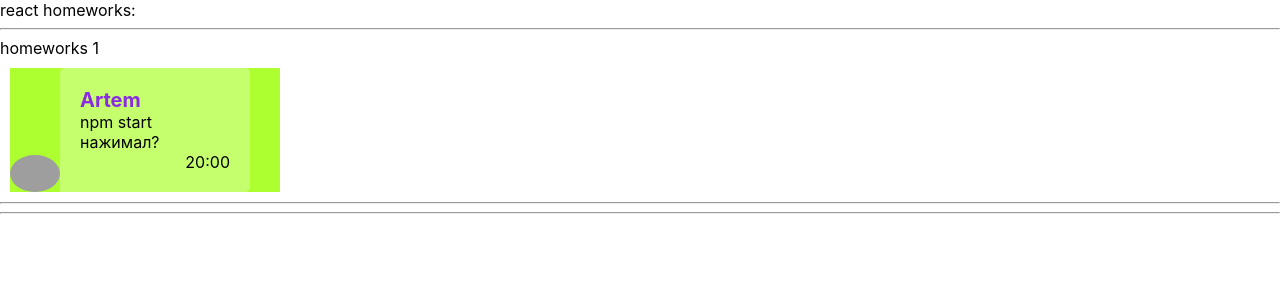
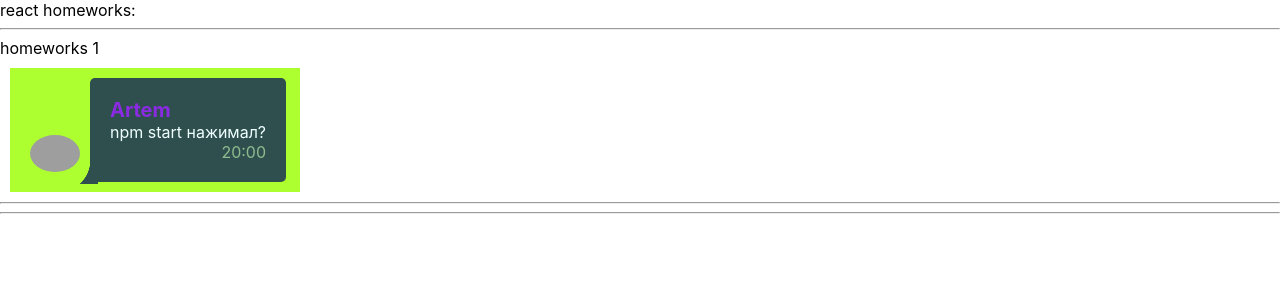
Before and after one commit to Pronat/homeworks-by-ignat, a React (Create React App) app: page / in a window 1280 px wide. Shown: the top 300 px of the page. Built offline with nearby package versions, Linux system fonts and the light colour scheme; grey boxes are pictures that could not be loaded.

Commit message:
task-1.3

```diff
--- a/src/p2-homeworks/h1/Message.module.css
+++ b/src/p2-homeworks/h1/Message.module.css
@@ -4,6 +4,8 @@
     margin: 10px;
     background-color: greenyellow;
     max-width: 270px;
+    padding: 10px
+
 }
 
 .avatar {
@@ -12,26 +14,29 @@
     border-radius: 50%;
     display: block;
     object-fit: cover;
+    left: 10px;
+    padding: 10px
 }
 
 
 .content {
     padding:20px;
     border-radius: 5px 5px 5px 0;
-    background-color: rgba(255,255,255,0.3)
+    background-color: darkslategray;
 }
 
-.angle {
-    position:absolute;
-    width: 15px;
-    hight: 15px;
-    background: radial-gradient(circle at 0 0, rgba(0,0,0,0) 15px, rgba(255,255,255,0.3) 0);
-}
+/*.angle {*/
+/*    position:absolute;*/
+/*    width: 15px;*/
+/*    hight: 15px;*/
+/*    background: radial-gradient(circle at 0 0, rgba(0,0,0,0) 15px, rgba(255,255,255,0.3) 0);*/
+/*}*/
 
 .text {
     min-width: 150px;
-    max-width: 100px;
+    max-width: 300px;
     word-wrap:break-word;
+    color: azure;
 }
 
 .name {
@@ -44,15 +49,17 @@
     position: relative;
     display: flex;
     justify-content: flex-end;
+    color:darkseagreen;
 }
 
-/*.time:after {*/
-/*    content: "";*/
-/*    position: absolute;*/
-/*    bottom: 0;*/
-/*    right: 100%;*/
-/*    display: block;*/
-/*    width: 40px;*/
-/*    height: 24px;*/
-/*    background: radial-gradient(64px at top left, transparent 50%, darkslategray 51%) no-repeat right bottom;*/
-/*}*/
+.time:after {
+    content: "";
+    position: absolute;
+    bottom:0;
+    right: 108%;
+    display: block;
+    width: 40px;
+    height: 24px;
+    top: 18px;
+    background: radial-gradient(64px at top left, transparent 50%, darkslategray 51%) no-repeat right bottom;
+}
```
